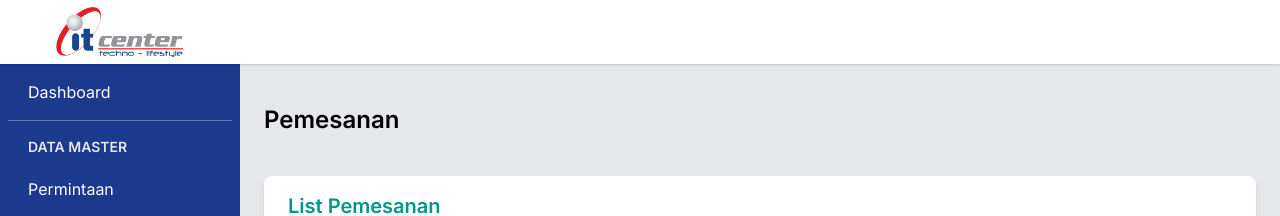
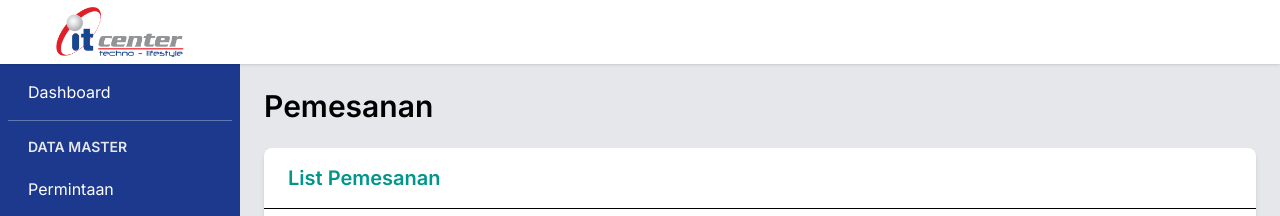
Before and after one commit to Sub-Remi/pengadaan-barang-it-center, a Next.js app in the folder frontend/pengadaan-barang-it-center/: page /GA/list_pemesanan in a window 1280 px wide. Shown: the top 216 px of the page. Built offline with nearby package versions, Linux system fonts and the light colour scheme; no server answers.

Commit message:
Menghilangkan tombol Pemesanan

```diff
--- a/frontend/pengadaan-barang-it-center/app/GA/detail_permintaan/page.jsx
+++ b/frontend/pengadaan-barang-it-center/app/GA/detail_permintaan/page.jsx
@@ -776,7 +776,7 @@ export default function DetailPermintaanPage() {
                       <span className="font-semibold">Ditolak</span>
                     </div>
                   </div>
-                  <div className="bg-white p-3 rounded border">
+                  {/* <div className="bg-white p-3 rounded border">
                     <div className="font-medium text-blue-600">🔄 Diproses</div>
                     <div className="text-gray-600 mt-1">
                       Jika masih ada barang yang{" "}
@@ -784,7 +784,7 @@ export default function DetailPermintaanPage() {
                         Menunggu Validasi, Diproses, atau Dalam Pemesanan
                       </span>
                     </div>
-                  </div>
+                  </div> */}
                 </div>
               </div>
             </div>
@@ -940,7 +940,7 @@ export default function DetailPermintaanPage() {
                     {barang.status === "menunggu validasi" && (
                       <>
                         <div className="flex flex-wrap gap-3">
-                          <button
+                          {/* <button
                             onClick={() =>
                               handleAjukanPembelian(barang.id, barang)
                             }
@@ -948,7 +948,7 @@ export default function DetailPermintaanPage() {
                             className="bg-blue-600 hover:bg-blue-700 text-white font-medium px-4 py-2 rounded flex items-center gap-2 transition"
                           >
                             <span>📋 Ajukan Pembelian</span>
-                          </button>
+                          </button> */}
 
                           <button
                             onClick={() => handleValidasiBarang(barang.id)}
@@ -996,7 +996,7 @@ export default function DetailPermintaanPage() {
                       </>
                     )}
 
-                    {/* Status: Diproses */}
+                    Status: Diproses
                     {barang.status === "diproses" && (
                       <div className="flex flex-wrap gap-3">
                         <button
@@ -1014,7 +1014,7 @@ export default function DetailPermintaanPage() {
                     {/* Status: Dalam Pemesanan */}
                     {barang.status === "dalam pemesanan" && (
                       <div className="flex flex-wrap gap-3">
-                        <button
+                        {/* <button
                           onClick={() =>
                             handleAjukanPembelian(barang.id, barang)
                           }
@@ -1022,7 +1022,7 @@ export default function DetailPermintaanPage() {
                           className="bg-blue-600 hover:bg-blue-700 text-white font-medium px-4 py-2 rounded transition"
                         >
                           Pantau Pemesanan
-                        </button>
+                        </button> */}
 
                         <button
                           onClick={() =>
--- a/frontend/pengadaan-barang-it-center/app/GA/form_penerimaanbarang/page.jsx
+++ b/frontend/pengadaan-barang-it-center/app/GA/form_penerimaanbarang/page.jsx
@@ -265,8 +265,8 @@ export default function FormPenerimaanBarangPage() {
         {/* Main Content - Scrollable dengan padding yang lebih baik */}
         <main className="flex-1 text-black p-6 bg-gray-200 overflow-y-auto ml-60">
           {/* Fixed header untuk judul halaman */}
-          <div className="bg-gray-200 pt-4 pb-4 mb-6">
-            <h2 className="text-2xl text-black font-semibold">Pemesanan</h2>
+          <div className="bg-gray-200 mb-6">
+            <h2 className="text-3xl text-black font-semibold">Pemesanan</h2>
           </div>
 
           {/* Card container */}
--- a/frontend/pengadaan-barang-it-center/app/GA/list_pemesanan/page.jsx
+++ b/frontend/pengadaan-barang-it-center/app/GA/list_pemesanan/page.jsx
@@ -346,8 +346,8 @@ export default function ListPemesananPage() {
         {/* Main Content - Scrollable dengan padding yang lebih baik */}
         <main className="flex-1 text-black p-6 bg-gray-200 overflow-y-auto ml-60">
           {/* Fixed header untuk judul halaman */}
-          <div className="bg-gray-200 pt-4 pb-4 mb-6">
-            <h2 className="text-2xl text-black font-semibold">Pemesanan</h2>
+          <div className="bg-gray-200 mb-6">
+            <h2 className="text-3xl text-black font-semibold">Pemesanan</h2>
           </div>
 
           {/* Card container */}
```
